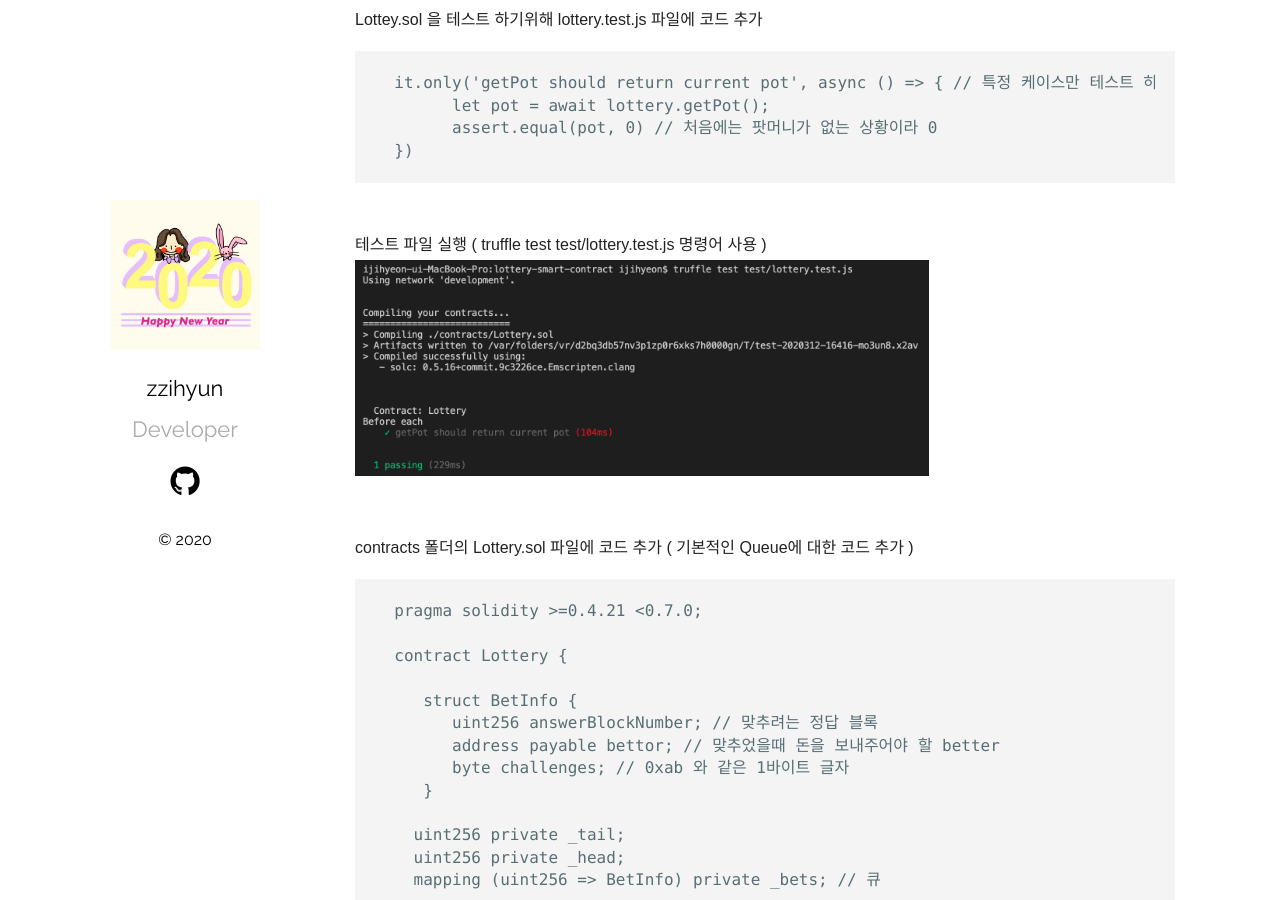
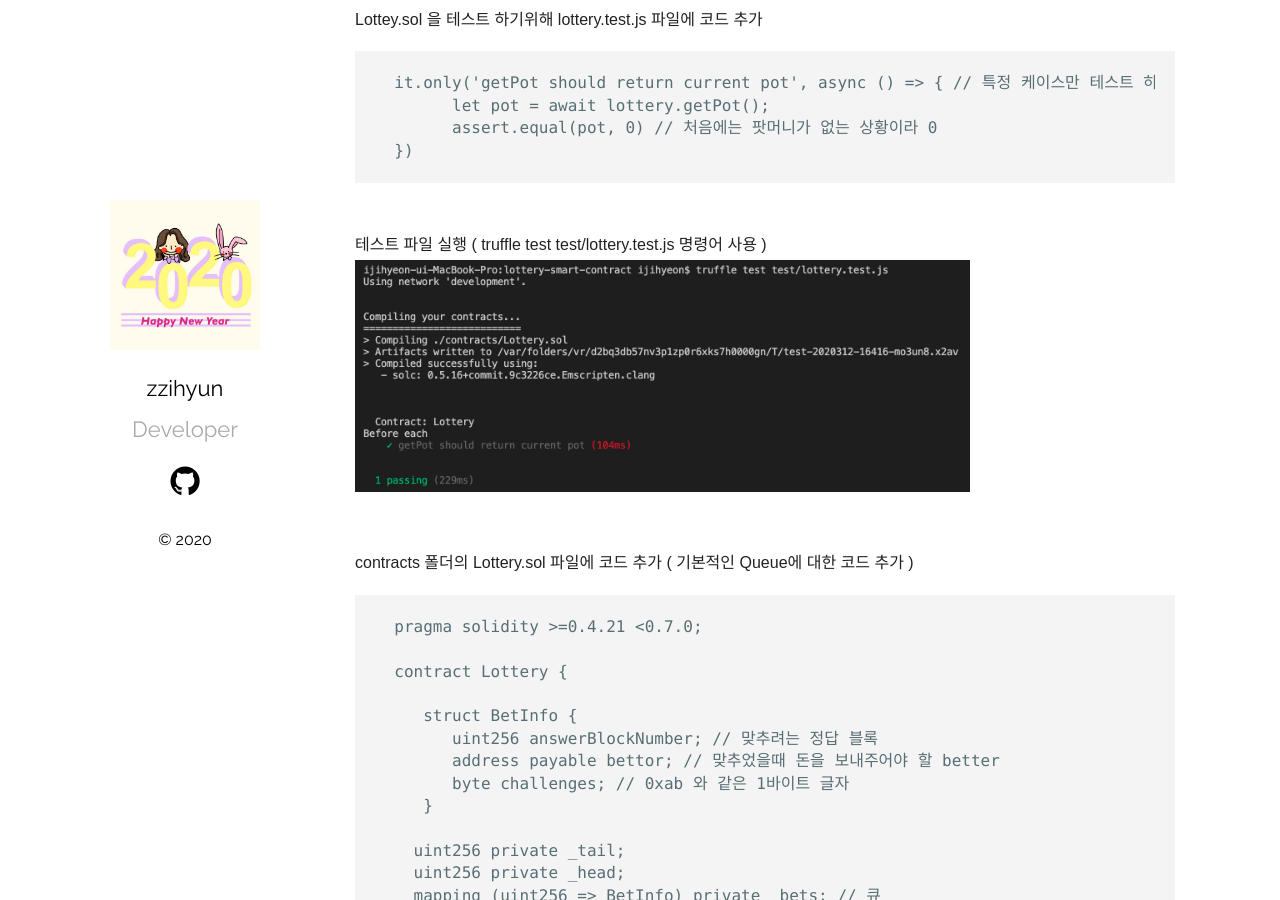
Before and after one commit to jhhhj1002/jhhhj1002.github.io, a Jekyll site: the page built from _posts/2020-04-11-Lottery-Dapp-03.markdown, in a window 1280 px wide and 900 px high, scrolled down 1935 px. Built offline with Jekyll 4.4.1, drawn with Linux system fonts in a browser that asks for light colours.

Commit message:
Update 2020-04-11-Lottery-Dapp-03.markdown

```diff
--- a/_posts/2020-04-11-Lottery-Dapp-03.markdown
+++ b/_posts/2020-04-11-Lottery-Dapp-03.markdown
@@ -84,7 +84,7 @@ Lottey.sol 을 테스트 하기위해 lottery.test.js 파일에 코드 추가
 
 <br/>
 테스트 파일 실행 ( truffle test test/lottery.test.js 명령어 사용 )
-<img src="/assets/imgs/Lottery&Dapp_29.png" width="70%" height="40%" >
+<img src="/assets/imgs/Lottery&Dapp_29.png" width="75%" height="45%" >
 
 <br/>
 contracts 폴더의 Lottery.sol 파일에 코드 추가 ( 기본적인 Queue에 대한 코드 추가 )
```
